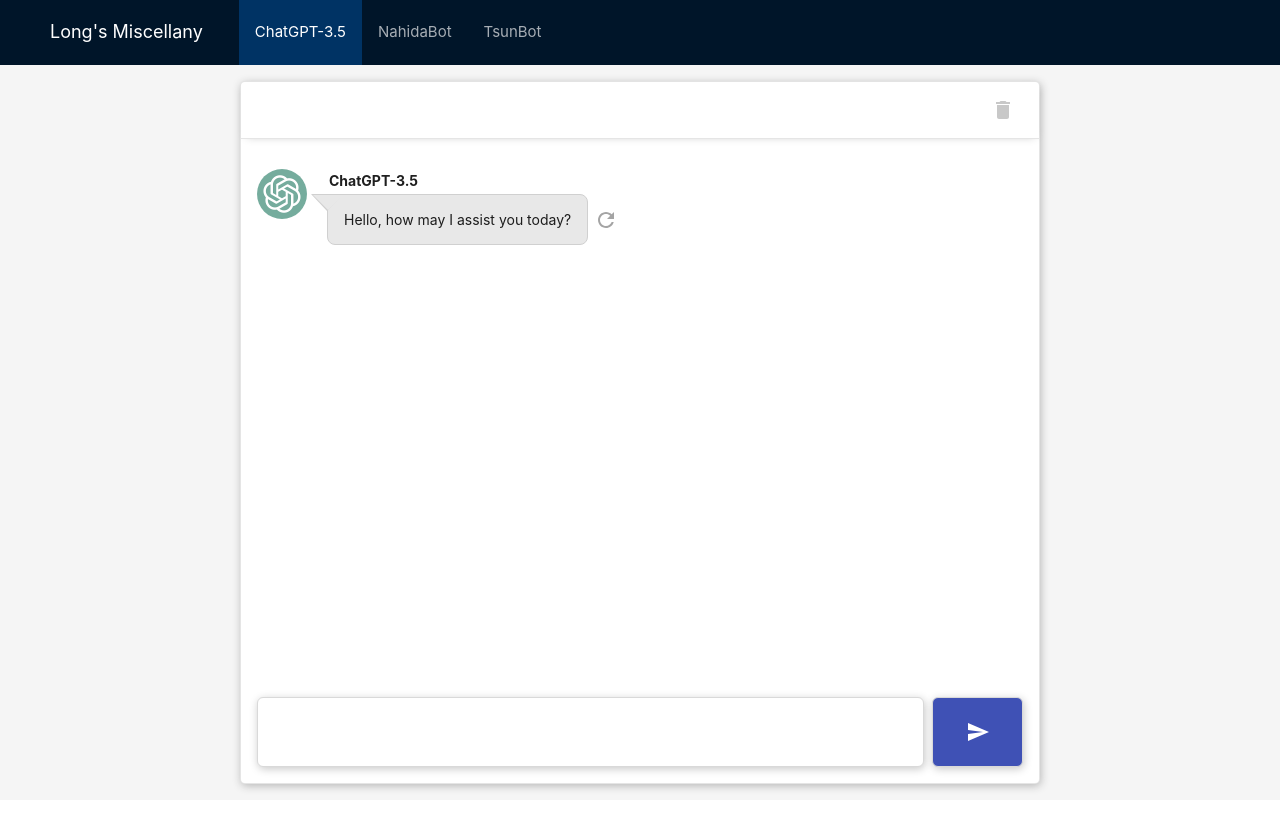
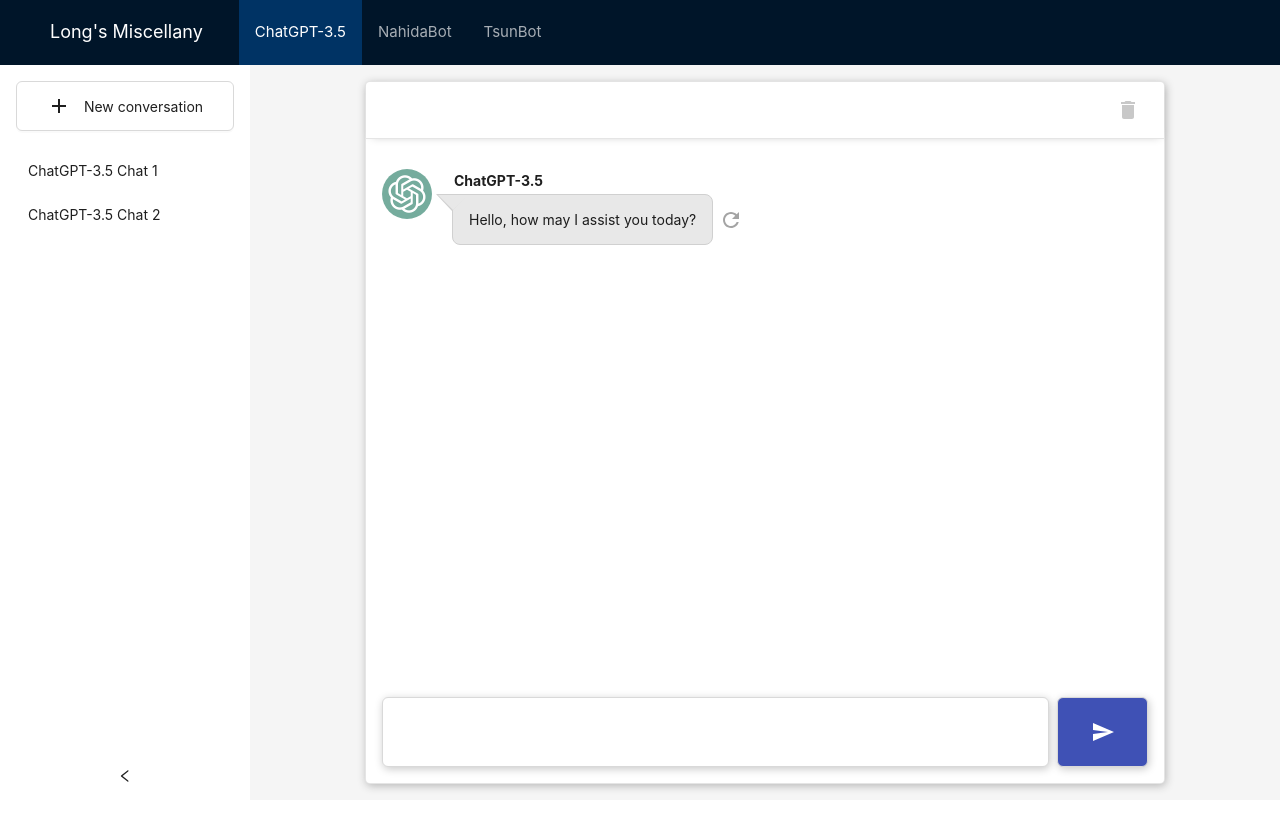
Before and after one commit to longg20/Personal-ChatGPT-3.5, a React (Create React App) app: page / in a window 1280 px wide. Before the commit the page ends 800 px from the top, so only its background shows below. Built offline with nearby package versions, Linux system fonts and the light colour scheme.

Commit message:
add sidebar

```diff
--- a/src/App.tsx
+++ b/src/App.tsx
@@ -3,12 +3,14 @@
 import ChatbotContent from "./components/Content/ChatbotContent";
 import { ToastContainer } from 'react-toastify';
 import 'react-toastify/dist/ReactToastify.css';
+import Sidebar from "./components/Sidebar/Sidebar";
 
 function App() {
   return (
     <Layout style={{height:"100vh"}}>
       <ToastContainer
         position="top-center"
+        style={{ width: 570 }}
         autoClose={5000}
         hideProgressBar={false}
         newestOnTop={false}
@@ -19,8 +21,13 @@
         pauseOnHover
         theme="light"
       />
+
       <Header />
-      <ChatbotContent />
+
+      <Layout>
+        <Sidebar />
+        <ChatbotContent />
+      </Layout>
     </Layout>
   );
 }
--- a/src/components/Content/styles.tsx
+++ b/src/components/Content/styles.tsx
@@ -192,6 +192,10 @@
     &:hover {
         opacity: 1;
     }
+
+    &:active {
+        transform: translateY(1px);
+    }
 `;
 
 export const StyledRefreshButton = styled(Refresh)`
--- a/src/components/Header/Header.tsx
+++ b/src/components/Header/Header.tsx
@@ -9,7 +9,7 @@
     const dispatch = useDispatch();
 
     return (
-        <StyledHeader>
+        <StyledHeader className="header">
             Long's Miscellany
             <StyledMenu
                 theme="dark"
--- /dev/null
+++ b/src/components/Sidebar/Sidebar.tsx
@@ -0,0 +1,41 @@
+import React, { useState } from 'react';
+import { LaptopOutlined, NotificationOutlined, UserOutlined } from '@ant-design/icons';
+import { Menu, MenuProps } from "antd";
+import { StyledAddButton, StyledSidebar } from "./styles";
+import { Add } from '@mui/icons-material';
+
+const Sidebar = () => {
+  const [collapsed, setCollapsed] = useState<boolean>(false);
+
+  return (
+      <StyledSidebar
+        theme='light'
+        width={250}
+        collapsible
+        collapsed={collapsed}
+        onCollapse={(value) => setCollapsed(value)}
+      >
+        <StyledAddButton icon={<Add />}>
+          New conversation
+        </StyledAddButton>
+        <Menu
+            mode="inline"
+            defaultSelectedKeys={['1']}
+            defaultOpenKeys={['sub1']}
+            style={{ height: '100%', borderRight: 0 }}
+            items={[
+              {
+                key: 'ChatGPT-3.5 Chat 1',
+                label: `ChatGPT-3.5 Chat 1`,
+              },
+              {
+                key: 'ChatGPT-3.5 Chat 2',
+                label: `ChatGPT-3.5 Chat 2`,
+              },
+            ]}
+        />
+      </StyledSidebar>
+  );
+}
+
+export default Sidebar;
--- /dev/null
+++ b/src/components/Sidebar/styles.tsx
@@ -0,0 +1,21 @@
+import { Button, Layout } from 'antd';
+import styled from 'styled-components';
+
+const { Sider } = Layout;
+
+export const StyledSidebar = styled(Sider)`
+    .ant-menu-item-only-child {
+    }
+`;
+
+export const StyledAddButton = styled(Button)`
+    width: calc(100% - 32px);
+    margin: 16px;
+    display: flex;
+    align-items: center;
+    height: 50px;
+
+    svg {
+        margin-right: 5px;
+    }
+`;
--- a/src/redux/chatbotSlice.tsx
+++ b/src/redux/chatbotSlice.tsx
@@ -97,9 +97,7 @@
         builder.addCase(sendMessage.rejected, (state, action) => {
             state.isLoading = false;
             state.messages[state.messages.length - 1].status = 'rejected';
-            toast.error(action?.payload?.response?.data?.error?.message, {
-                position: "top-center",
-            });
+            toast.error(action?.payload?.response?.data?.error?.message);
         });
     },
 });
```
